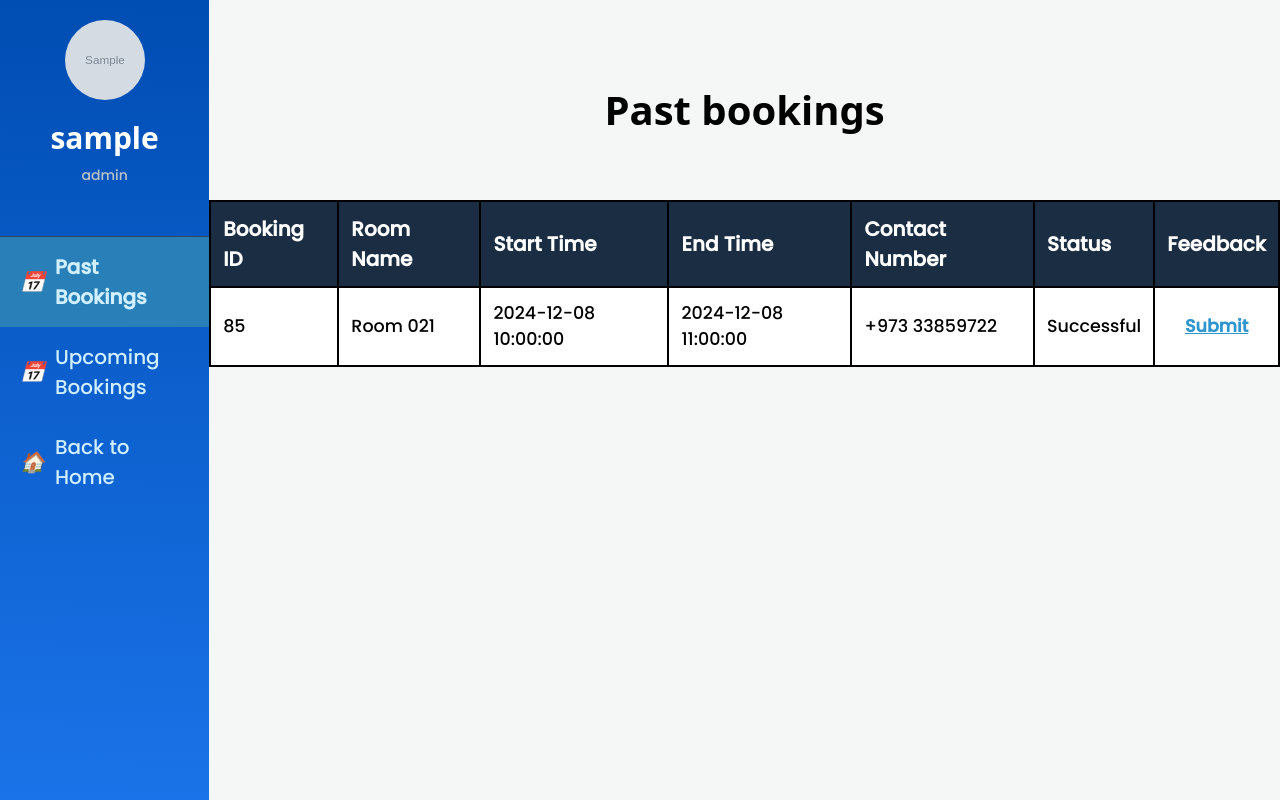
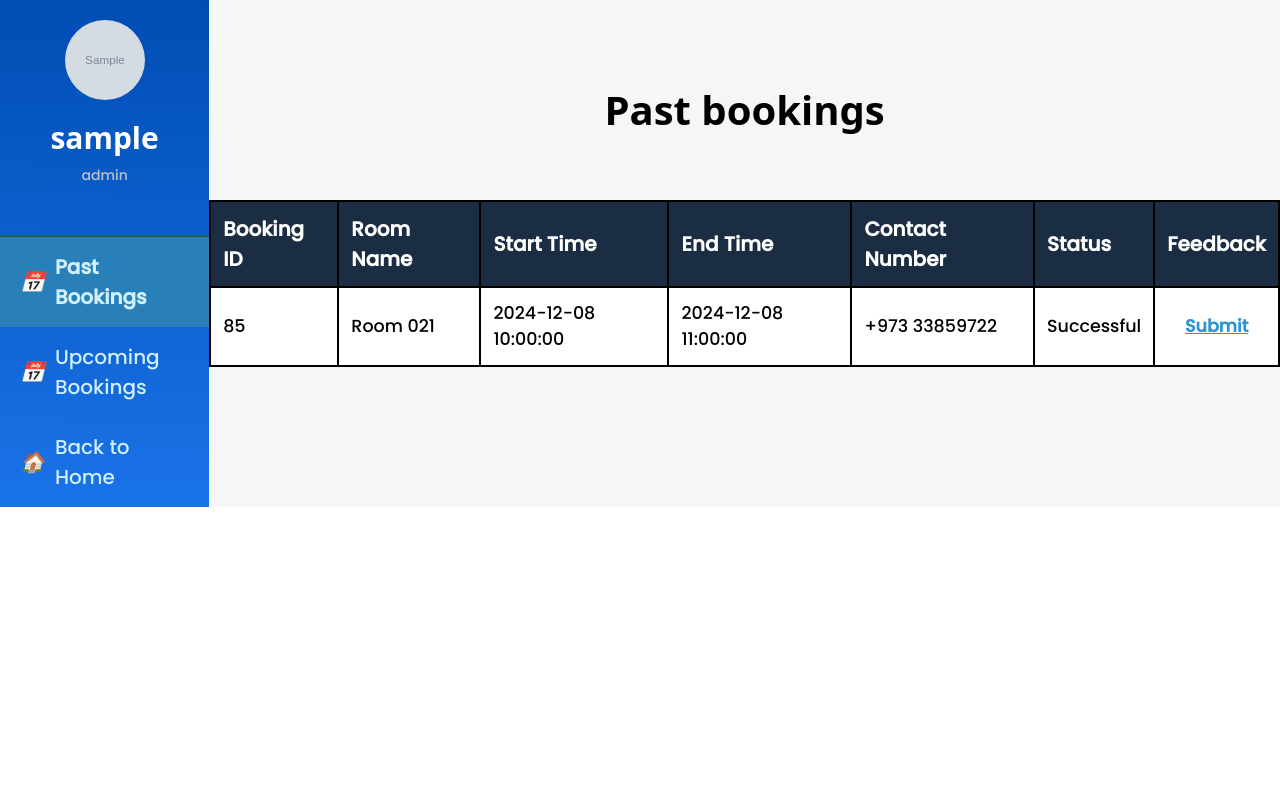
Before and after one commit to SLooM04/itcs333-project, a PHP site: page /Past_bookings.php in a window 1280 px wide. Run offline with PHP 8.4, Linux system fonts and the light colour scheme; the visitor is signed in with stand-in values (Sample User, id 1); data comes from the database, SQL or seed files in the repository; tables that the repository leaves empty hold one stand-in row (values such as "Sample post"); grey boxes marked "Sample" are stand-in pictures.

Commit message:
fixed height bg

```diff
--- a/Past_bookings.php
+++ b/Past_bookings.php
@@ -94,7 +94,7 @@ for ($i=0 ; $i < count($past_bookings) ; $i++){
          html, body {
             margin: 0;
             padding: 0;
-            height: 100%;
+            min-height: 100%;
             width: 100%;
         }
         body {
@@ -142,7 +142,7 @@ for ($i=0 ; $i < count($past_bookings) ; $i++){
             width: 250px;
             background: linear-gradient(1deg, #1a73e8, #004db3 );
             color: white;
-            height: 100%;
+            min-height: 100%; /* Match the height of the content */
             display: flex;
             flex-direction: column;
         }
```
